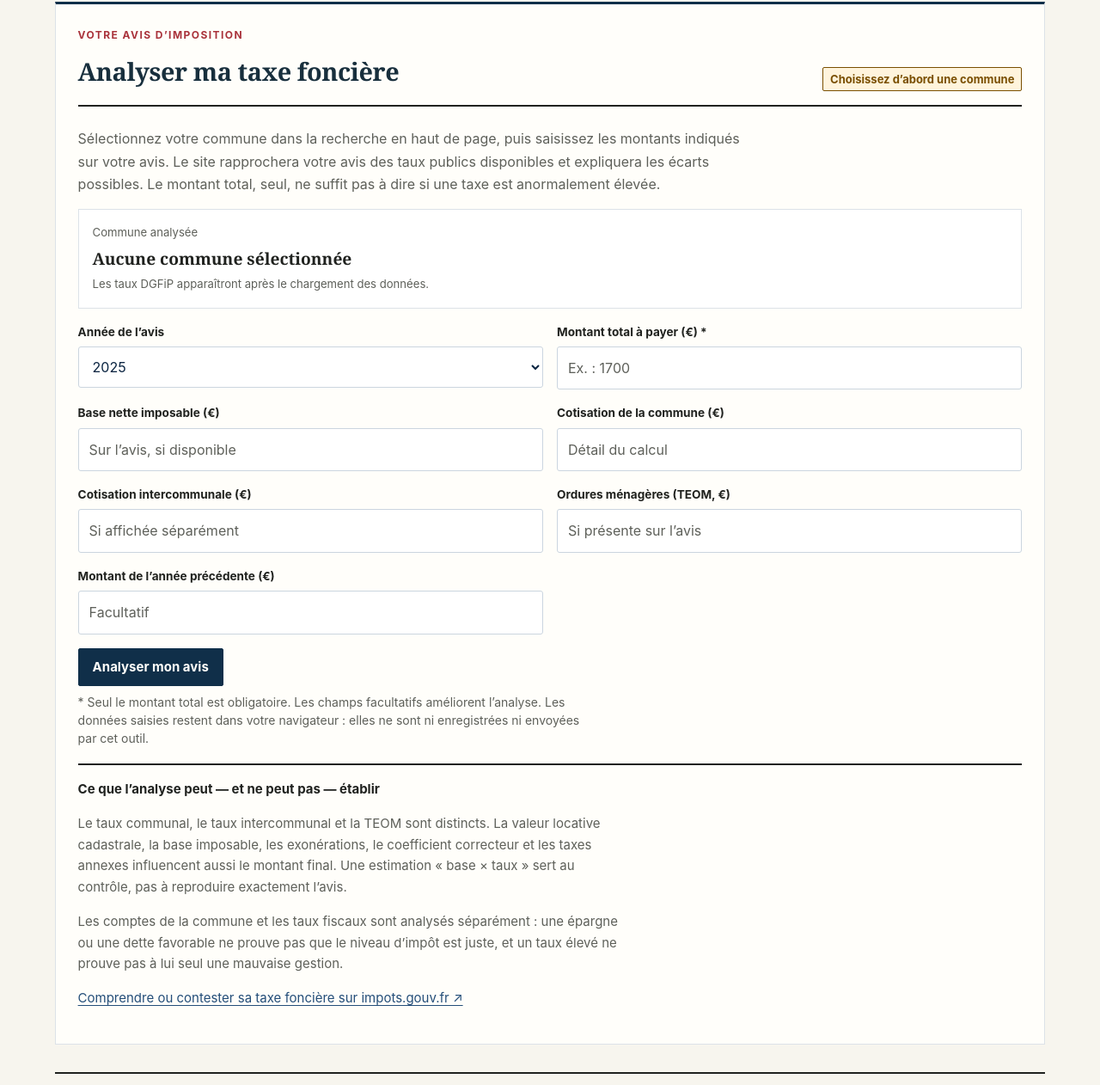
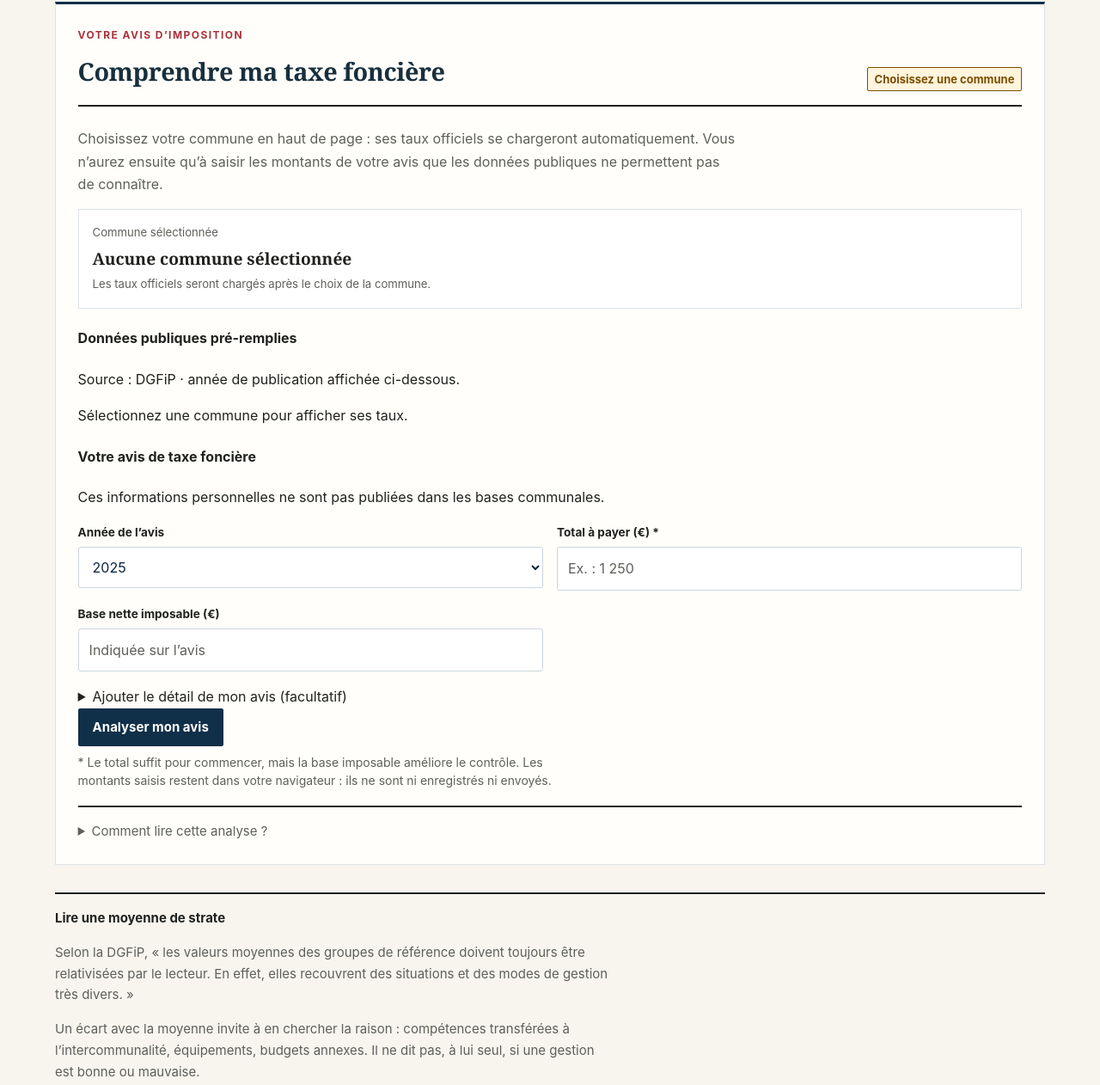
Before and after one commit to Tuzilucas/Citoyen, a website: page index.html in a window 1280 px wide. Shown: the part 2681-3943 px from the top of the page at 86% size. Drawn offline with Linux system fonts and the light colour scheme.

Commit message:
Réorganise le calculateur de taxe pour une saisie plus simple

```diff
--- a/index.html
+++ b/index.html
@@ -146,32 +146,65 @@
       <h3 class="strata-subtitle" id="taux-fonciers">Sur l’avis de taxe foncière : qui reçoit quoi</h3>
       <div id="taux-content" aria-live="polite"><p>Choisissez une commune pour afficher les taux de chaque bénéficiaire.</p></div>
       <section id="taxe-personnelle" class="personal-tax-section" aria-labelledby="personal-tax-title">
-        <div class="section-heading">
-          <div><p class="eyebrow">Votre avis d’imposition</p><h3 id="personal-tax-title">Analyser ma taxe foncière</h3></div>
-          <span class="status status-review" id="personal-tax-commune-status">Choisissez d’abord une commune</span>
+        <div class="section-heading personal-tax-heading">
+          <div><p class="eyebrow">Votre avis d’imposition</p><h3 id="personal-tax-title">Comprendre ma taxe foncière</h3></div>
+          <span class="status status-review" id="personal-tax-commune-status">Choisissez une commune</span>
         </div>
-        <p class="personal-tax-intro">Sélectionnez votre commune dans la recherche en haut de page, puis saisissez les montants indiqués sur votre avis. Le site rapprochera votre avis des taux publics disponibles et expliquera les écarts possibles. Le montant total, seul, ne suffit pas à dire si une taxe est anormalement élevée.</p>
+        <p class="personal-tax-intro">Choisissez votre commune en haut de page : ses taux officiels se chargeront automatiquement. Vous n’aurez ensuite qu’à saisir les montants de votre avis que les données publiques ne permettent pas de connaître.</p>
+        <div class="personal-tax-selected" aria-live="polite">
+          <span>Commune sélectionnée</span>
+          <strong id="personal-tax-commune">Aucune commune sélectionnée</strong>
+          <small id="personal-tax-rate-year">Les taux officiels seront chargés après le choix de la commune.</small>
+        </div>
+        <section class="personal-tax-public" aria-labelledby="personal-tax-public-title">
+          <div class="personal-tax-subheading">
+            <h4 id="personal-tax-public-title">Données publiques pré-remplies</h4>
+            <p>Source : DGFiP · année de publication affichée ci-dessous.</p>
+          </div>
+          <div id="personal-tax-public-rates" class="personal-tax-rate-grid" aria-live="polite">
+            <p class="personal-tax-empty">Sélectionnez une commune pour afficher ses taux.</p>
+          </div>
+        </section>
         <form id="personal-tax-form" class="personal-tax-form">
-          <div class="personal-tax-selected"><span>Commune analysée</span><strong id="personal-tax-commune">Aucune commune sélectionnée</strong><small id="personal-tax-rate-year">Les taux DGFiP apparaîtront après le chargement des données.</small></div>
-          <div class="personal-tax-fields">
-            <div><label for="personal-tax-year">Année de l’avis</label><select id="personal-tax-year" name="year"><option value="2026">2026</option><option value="2025" selected>2025</option><option value="2024">2024</option><option value="2023">2023</option></select></div>
-            <div><label for="personal-tax-total">Montant total à payer (€) *</label><input id="personal-tax-total" name="total" type="number" min="0" step="0.01" inputmode="decimal" placeholder="Ex. : 1700" required></div>
-            <div><label for="personal-tax-base">Base nette imposable (€)</label><input id="personal-tax-base" name="base" type="number" min="0" step="0.01" inputmode="decimal" placeholder="Sur l’avis, si disponible"></div>
-            <div><label for="personal-tax-commune-amount">Cotisation de la commune (€)</label><input id="personal-tax-commune-amount" name="communeAmount" type="number" min="0" step="0.01" inputmode="decimal" placeholder="Détail du calcul"></div>
-            <div><label for="personal-tax-epci-amount">Cotisation intercommunale (€)</label><input id="personal-tax-epci-amount" name="epciAmount" type="number" min="0" step="0.01" inputmode="decimal" placeholder="Si affichée séparément"></div>
-            <div><label for="personal-tax-teom">Ordures ménagères (TEOM, €)</label><input id="personal-tax-teom" name="teom" type="number" min="0" step="0.01" inputmode="decimal" placeholder="Si présente sur l’avis"></div>
-            <div><label for="personal-tax-previous">Montant de l’année précédente (€)</label><input id="personal-tax-previous" name="previous" type="number" min="0" step="0.01" inputmode="decimal" placeholder="Facultatif"></div>
+          <div class="personal-tax-subheading">
+            <h4>Votre avis de taxe foncière</h4>
+            <p>Ces informations personnelles ne sont pas publiées dans les bases communales.</p>
           </div>
-          <button class="button button-primary" type="submit">Analyser mon avis</button>
-          <p class="form-hint">* Seul le montant total est obligatoire. Les champs facultatifs améliorent l’analyse. Les données saisies restent dans votre navigateur : elles ne sont ni enregistrées ni envoyées par cet outil.</p>
+          <div class="personal-tax-fields personal-tax-fields-primary">
+            <div class="personal-tax-field-main">
+              <label for="personal-tax-year">Année de l’avis</label>
+              <select id="personal-tax-year" name="year">
+                <option value="2026">2026</option><option value="2025" selected>2025</option><option value="2024">2024</option><option value="2023">2023</option><option value="2022">2022</option>
+              </select>
+            </div>
+            <div class="personal-tax-field-main">
+              <label for="personal-tax-total">Total à payer (€) *</label>
+              <input id="personal-tax-total" name="total" type="number" min="0" step="0.01" inputmode="decimal" placeholder="Ex. : 1 250" required>
+            </div>
+            <div class="personal-tax-field-main">
+              <label for="personal-tax-base">Base nette imposable (€)</label>
+              <input id="personal-tax-base" name="base" type="number" min="0" step="0.01" inputmode="decimal" placeholder="Indiquée sur l’avis">
+            </div>
+          </div>
+          <details class="personal-tax-details">
+            <summary>Ajouter le détail de mon avis (facultatif)</summary>
+            <div class="personal-tax-fields">
+              <div><label for="personal-tax-commune-amount">Cotisation communale (€)</label><input id="personal-tax-commune-amount" name="communeAmount" type="number" min="0" step="0.01" inputmode="decimal" placeholder="Montant de la ligne commune"></div>
+              <div><label for="personal-tax-epci-amount">Cotisation intercommunale (€)</label><input id="personal-tax-epci-amount" name="epciAmount" type="number" min="0" step="0.01" inputmode="decimal" placeholder="Si elle est indiquée"></div>
+              <div><label for="personal-tax-teom">Ordures ménagères — TEOM (€)</label><input id="personal-tax-teom" name="teom" type="number" min="0" step="0.01" inputmode="decimal" placeholder="Si elle est indiquée"></div>
+              <div><label for="personal-tax-previous">Total de l’année précédente (€)</label><input id="personal-tax-previous" name="previous" type="number" min="0" step="0.01" inputmode="decimal" placeholder="Pour calculer l’évolution"></div>
+            </div>
+          </details>
+          <button class="button button-primary personal-tax-submit" type="submit">Analyser mon avis</button>
+          <p class="form-hint">* Le total suffit pour commencer, mais la base imposable améliore le contrôle. Les montants saisis restent dans votre navigateur : ils ne sont ni enregistrés ni envoyés.</p>
         </form>
         <div id="personal-tax-result" class="personal-tax-result" aria-live="polite" hidden></div>
-        <div class="municipal-source-note personal-tax-method">
-          <strong>Ce que l’analyse peut — et ne peut pas — établir</strong>
+        <details class="municipal-source-note personal-tax-method">
+          <summary>Comment lire cette analyse ?</summary>
           <p>Le taux communal, le taux intercommunal et la TEOM sont distincts. La valeur locative cadastrale, la base imposable, les exonérations, le coefficient correcteur et les taxes annexes influencent aussi le montant final. Une estimation « base × taux » sert au contrôle, pas à reproduire exactement l’avis.</p>
           <p>Les comptes de la commune et les taux fiscaux sont analysés séparément : une épargne ou une dette favorable ne prouve pas que le niveau d’impôt est juste, et un taux élevé ne prouve pas à lui seul une mauvaise gestion.</p>
           <p><a href="https://www.impots.gouv.fr/particulier/questions/je-souhaite-contester-le-montant-de-ma-taxe-fonciere-comment-faire" target="_blank" rel="noopener noreferrer">Comprendre ou contester sa taxe foncière sur impots.gouv.fr ↗<span class="visually-hidden"> (nouvel onglet)</span></a></p>
-        </div>
+        </details>
       </section>
       <div class="municipal-source-note">
         <strong>Lire une moyenne de strate</strong>
```
